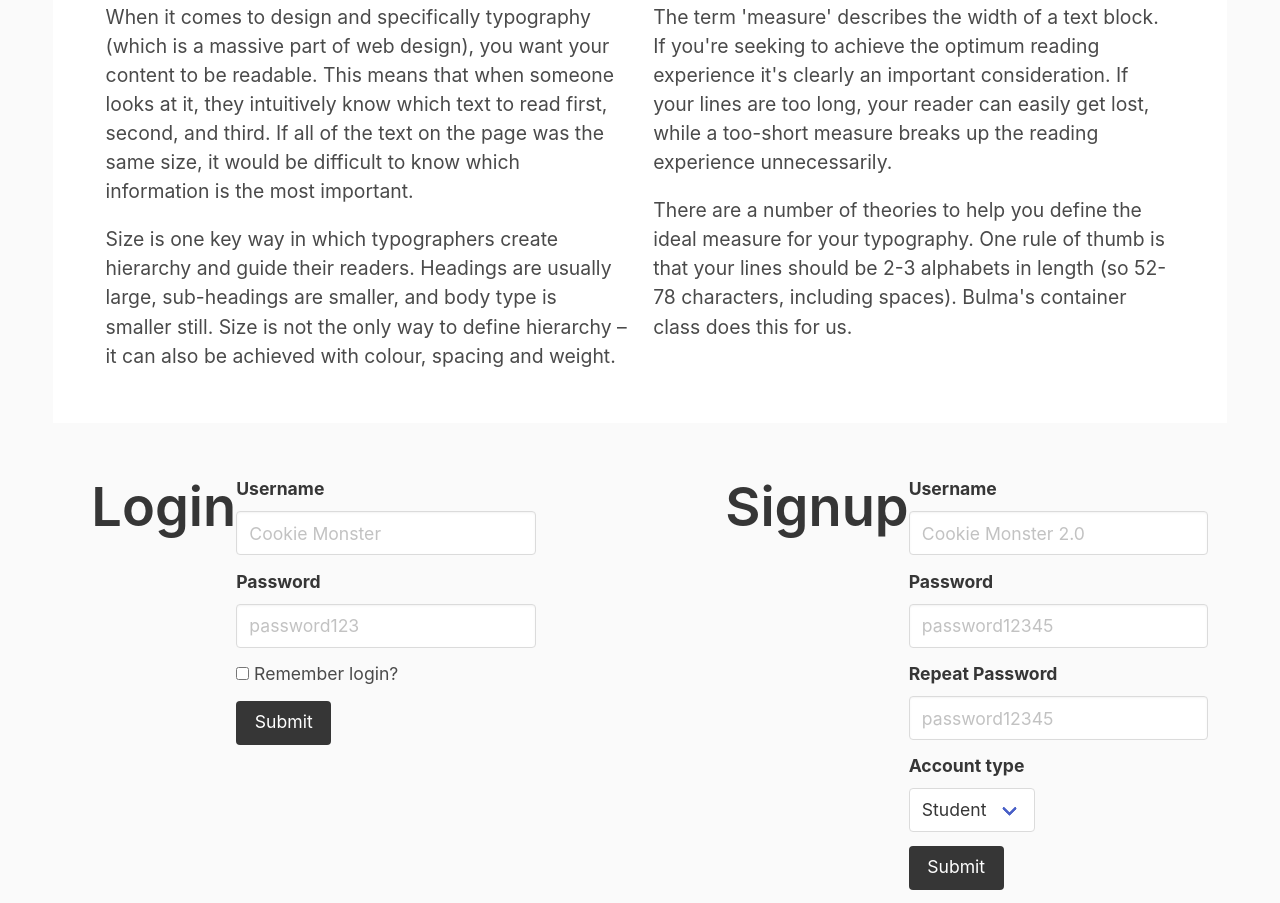
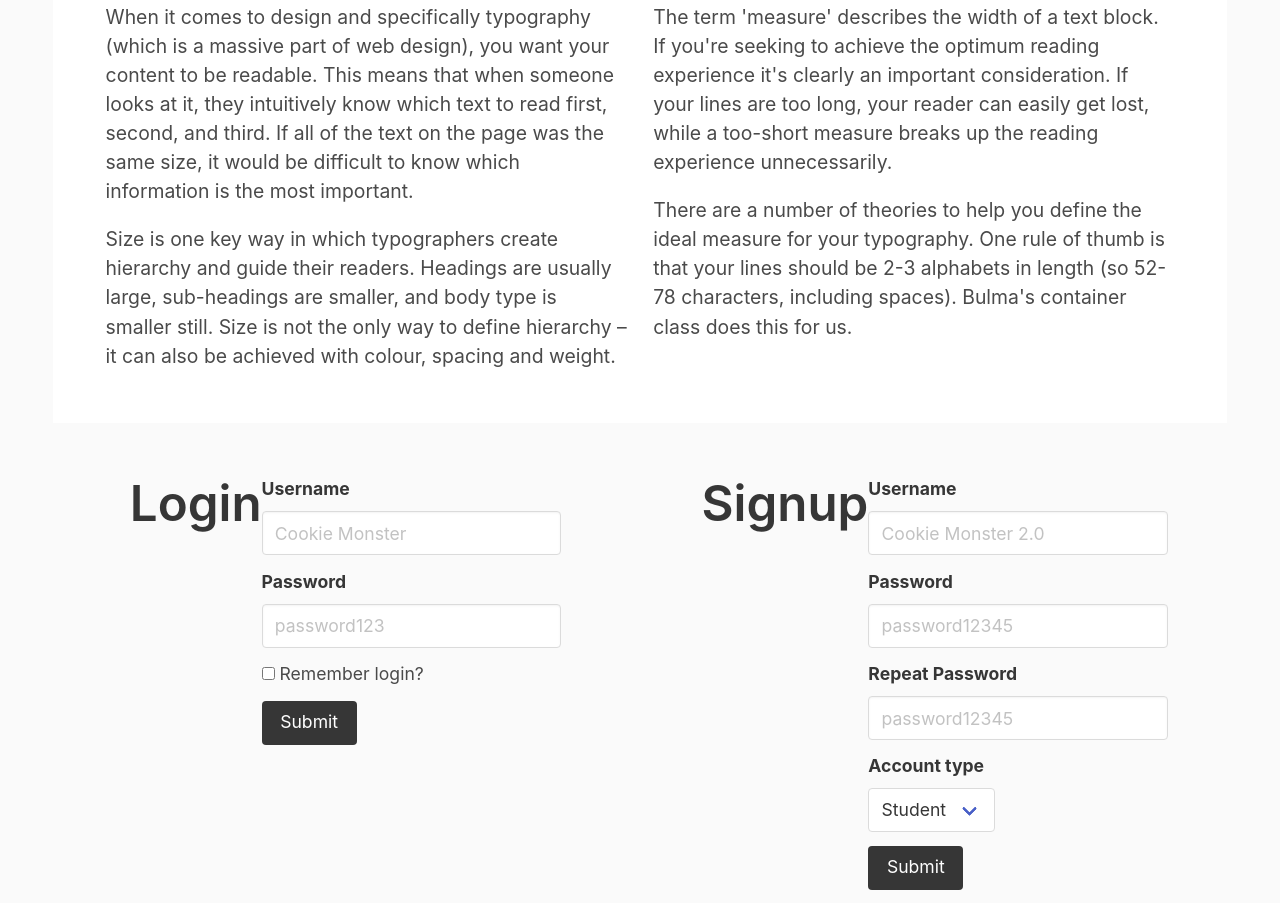
Before and after one commit to jdmar3-comp426/a02-JaredECohen, a website: page index.html in a window 1280 px wide. Shown: the part 3224-4127 px from the top of the page. Drawn offline with nearby package versions, Linux system fonts and the light colour scheme; a web font is replaced by a local one.

Commit message:
lines 154-155

```diff
--- a/index.html
+++ b/index.html
@@ -151,8 +151,8 @@
         </div>
     </div>
 </section>
-<section class="">
-    <div class="">
+<section class="container">
+    <div class="control">
         <div class="columns is-multiline justify-center">
             <div class="column">
                 <h1 class="title">Login</h1>
```
